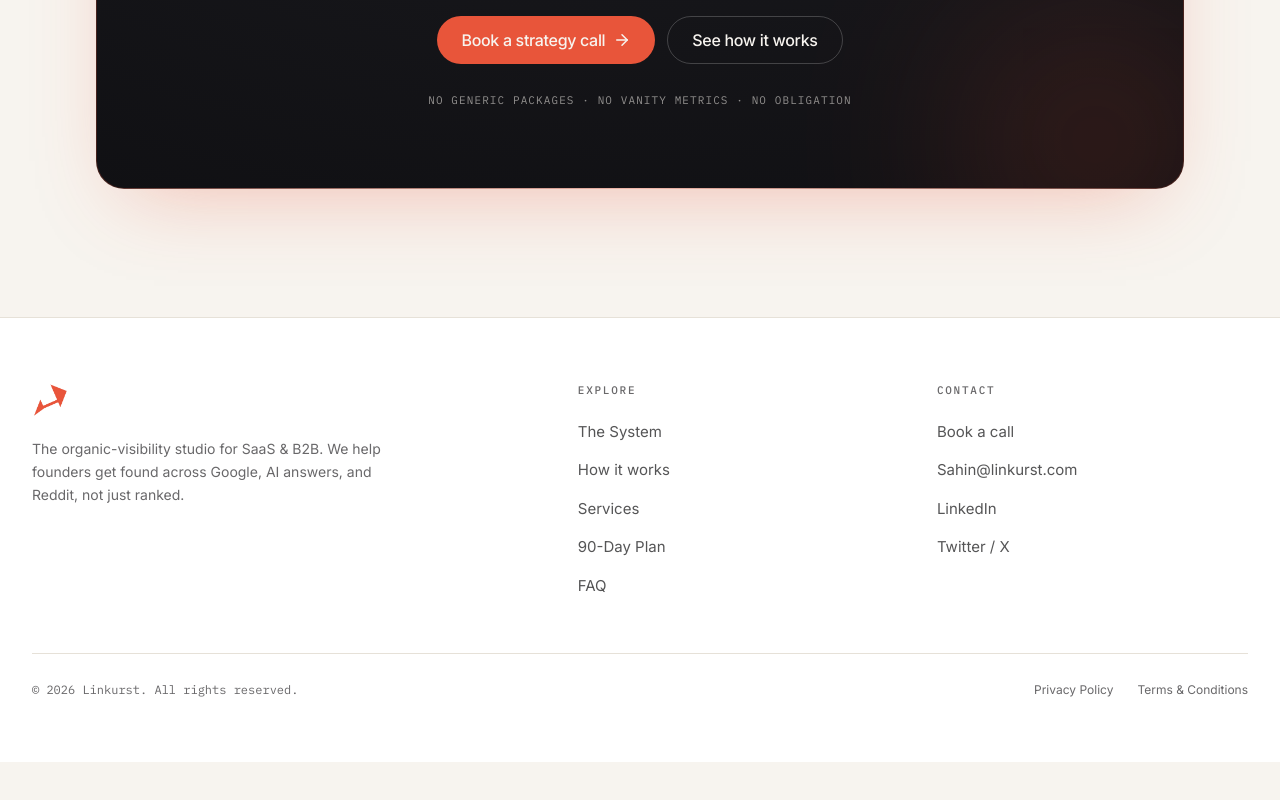
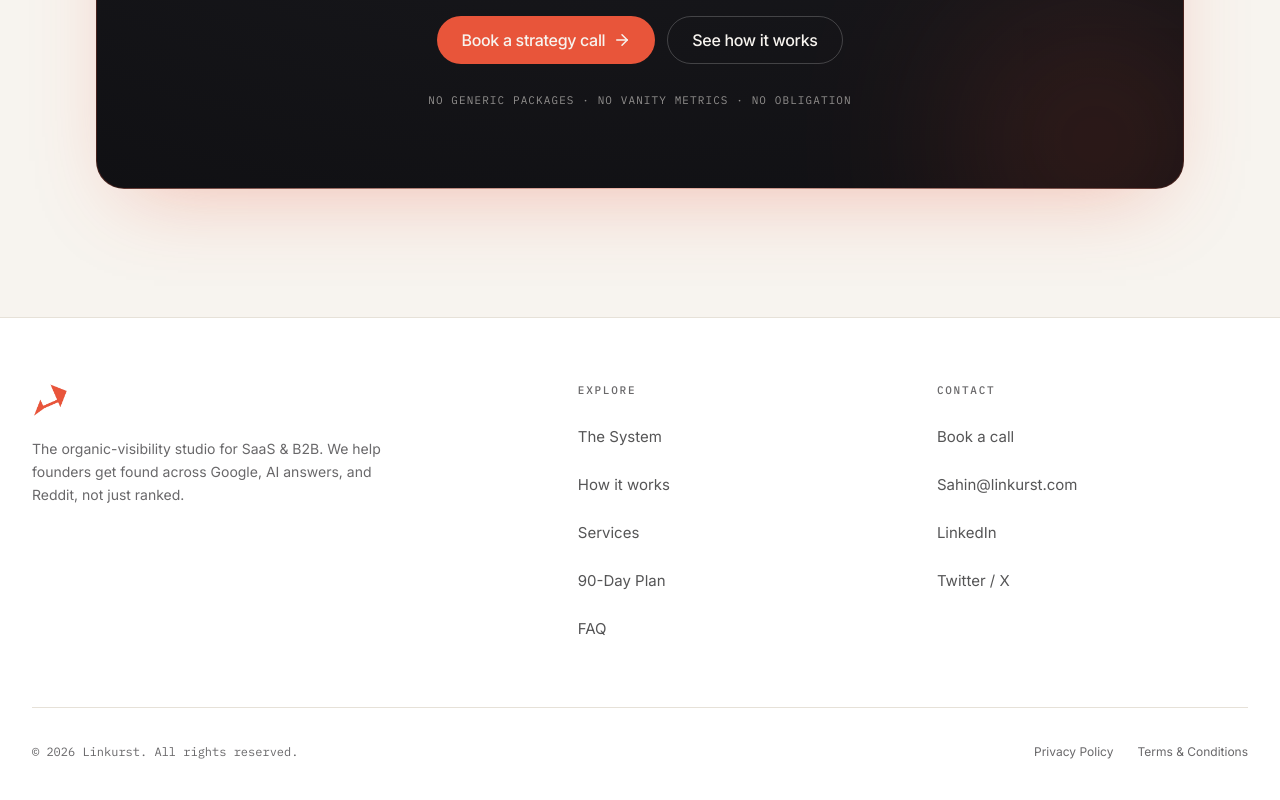
Before and after one commit to Sahin712/linkurst, a Next.js app: page / in a window 1280 px wide. Shown: the part 8985-9785 px from the top of the page. Before the commit the page ends 9747 px from the top, so only its background shows below. Built offline with nearby package versions, Linux system fonts and the light colour scheme.

Commit message:
Mobile: enlarge footer link tap targets to meet target-size guidance

```diff
--- a/src/components/layout/site-footer.tsx
+++ b/src/components/layout/site-footer.tsx
@@ -59,12 +59,12 @@ export function SiteFooter() {
               <h3 className="font-[family-name:var(--font-mono)] text-[11px] font-medium uppercase tracking-[0.16em] text-muted">
                 {col.heading}
               </h3>
-              <ul className="mt-5 space-y-3.5">
+              <ul className="mt-4 space-y-1">
                 {col.links.map((link) => (
                   <li key={link.label}>
                     <a
                       href={link.href}
-                      className="rounded-sm text-[15px] text-foreground/75 transition-colors hover:text-coral focus-visible:outline-none focus-visible:ring-2 focus-visible:ring-coral focus-visible:ring-offset-2 focus-visible:ring-offset-surface"
+                      className="inline-flex min-h-11 items-center rounded-sm text-[15px] text-foreground/75 transition-colors hover:text-coral focus-visible:outline-none focus-visible:ring-2 focus-visible:ring-coral focus-visible:ring-offset-2 focus-visible:ring-offset-surface"
                       {...("external" in link && link.external
                         ? { target: "_blank", rel: "noopener noreferrer" }
                         : {})}
@@ -83,10 +83,10 @@ export function SiteFooter() {
             © {year} {siteConfig.name}. All rights reserved.
           </p>
           <div className="flex items-center gap-6">
-            <Link href="/privacy" className="rounded-sm text-xs text-muted transition-colors hover:text-fog focus-visible:outline-none focus-visible:ring-2 focus-visible:ring-coral focus-visible:ring-offset-2 focus-visible:ring-offset-surface">
+            <Link href="/privacy" className="inline-flex items-center rounded-sm py-2 text-xs text-muted transition-colors hover:text-fog focus-visible:outline-none focus-visible:ring-2 focus-visible:ring-coral focus-visible:ring-offset-2 focus-visible:ring-offset-surface">
               Privacy Policy
             </Link>
-            <Link href="/terms" className="rounded-sm text-xs text-muted transition-colors hover:text-fog focus-visible:outline-none focus-visible:ring-2 focus-visible:ring-coral focus-visible:ring-offset-2 focus-visible:ring-offset-surface">
+            <Link href="/terms" className="inline-flex items-center rounded-sm py-2 text-xs text-muted transition-colors hover:text-fog focus-visible:outline-none focus-visible:ring-2 focus-visible:ring-coral focus-visible:ring-offset-2 focus-visible:ring-offset-surface">
               Terms &amp; Conditions
             </Link>
           </div>
```
